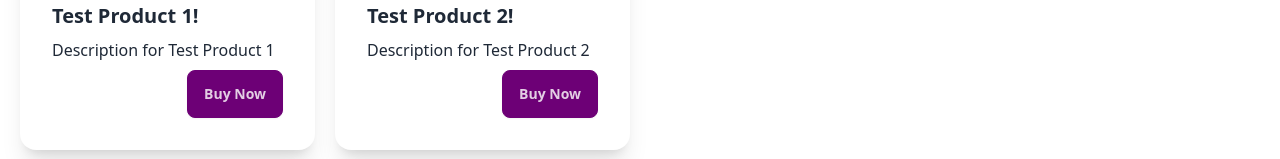
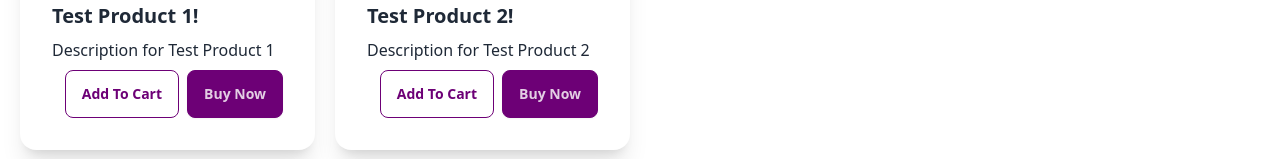
Before and after one commit to bankptrk/vue-eCommerce, a Vue app: page / in a window 1280 px wide. Shown: the part 793-952 px from the top of the page. Built offline with nearby package versions, Linux system fonts and the light colour scheme.

Commit message:
update add to cart and buynow

```diff
--- a/src/components/Product.vue
+++ b/src/components/Product.vue
@@ -3,7 +3,8 @@ import { defineProps } from 'vue';
 
 defineProps({
   products: Array,
-  addToCart: Function
+  addToCart: Function,
+  buyNow: Function
 });
 </script>
 
@@ -17,7 +18,8 @@ defineProps({
         <h2 class="card-title">{{ product.name }}!</h2>
         <p>{{ product.about }}</p>
         <div class="card-actions justify-end">
-          <button @click="addToCart(product)" class="btn btn-primary">Buy Now</button>
+          <button @click="addToCart(product)" class="btn btn-outline btn-primary">Add To Cart</button>
+          <button @click="buyNow(product)" class="btn btn-primary">Buy Now</button>
         </div>
       </div>
     </div>
--- a/src/stores/user/cart.js
+++ b/src/stores/user/cart.js
@@ -22,16 +22,24 @@ export const useCartStore = defineStore('cart', {
         this.items = JSON.parse(previousCart);
       }
     },
+    addOrUpdateCart(productData) {
+      const findIndexProduct = this.items.findIndex(
+        (item) => item.name === productData.name
+      );
+      if (findIndexProduct === -1) {
+        productData.quantity = 1;
+        this.items.push(productData);
+      } else {
+        const currItem = this.items[findIndexProduct];
+        this.updateQuantity(findIndexProduct, currItem.quantity + 1);
+      }
+      localStorage.setItem('cart-data', JSON.stringify(this.items));
+    },
     addToCart(productData) {
-        const findIndexProduct = this.items.findIndex(item => item.name === productData.name)
-        if (findIndexProduct === -1){
-            productData.quantity = 1;
-            this.items.push(productData)
-        }else{
-            const currItem = this.items[findIndexProduct]
-            this.updateQuantity(findIndexProduct, currItem.quantity + 1)
-        }
-      localStorage.setItem('cart-data', JSON.stringify(this.items));
+      this.addOrUpdateCart(productData);
+    },
+    buyNow(productData) {
+      this.addOrUpdateCart(productData);
     },
     updateQuantity(index, quantity) {
       this.items[index].quantity = quantity;
--- a/src/views/user/HomeView.vue
+++ b/src/views/user/HomeView.vue
@@ -14,9 +14,11 @@ const productStore = useProductStore();
 
 const addToCart = (product) => {
   cartStore.addToCart(product)
-  router.push({
-    name: 'cart'
-  })
+}
+
+const buyNow = (product) => {
+  cartStore.buyNow(product)
+  router.push({ name: 'cart' })
 }
 </script>
 
@@ -39,6 +41,6 @@ const addToCart = (product) => {
     </div>
 
     <!-- Product card-->
-    <Product :products="productStore.list" :addToCart="addToCart"></Product>
+    <Product :products="productStore.list" :addToCart="addToCart" :buyNow="buyNow"></Product>
   </UserLayout>
 </template>
--- a/src/views/user/SearchView.vue
+++ b/src/views/user/SearchView.vue
@@ -31,7 +31,6 @@ const filterProducts = computed(() => {
 
 const addToCart = (product) => {
   cartStore.addToCart(product)
-  router.push({ name: 'cart' })
 }
 
 </script>
```
